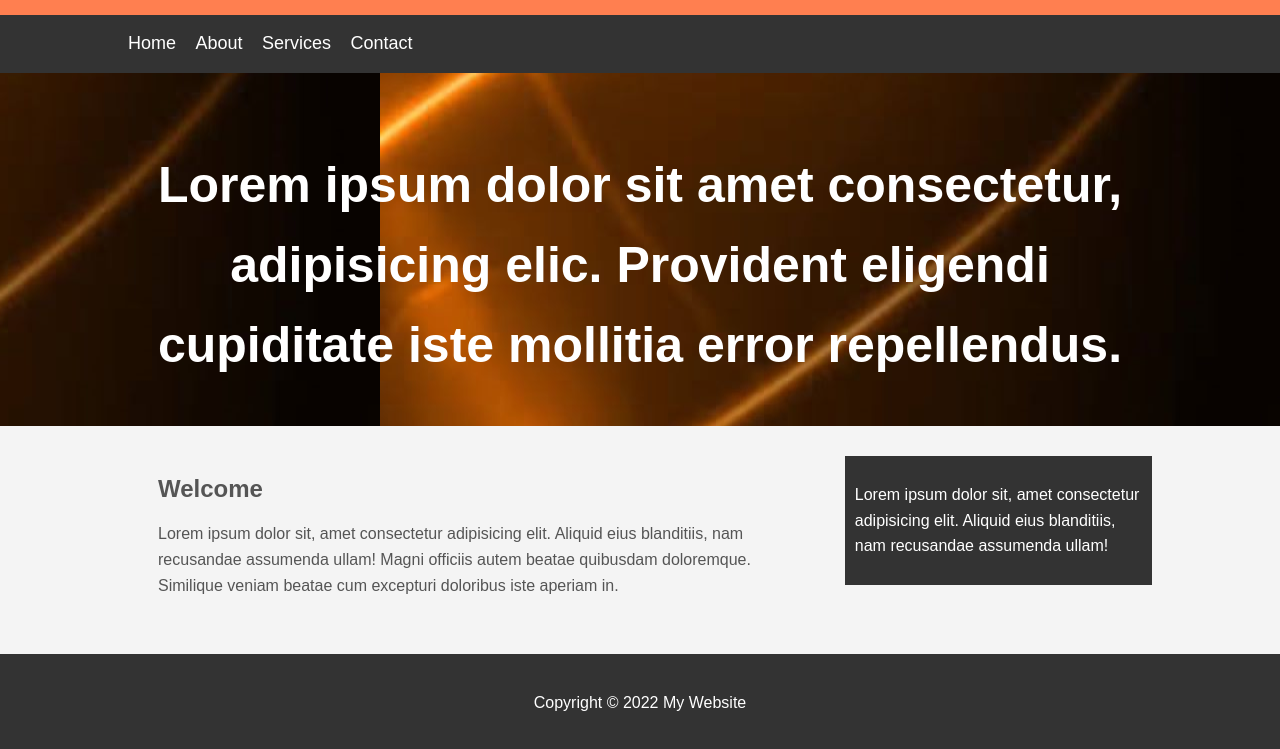
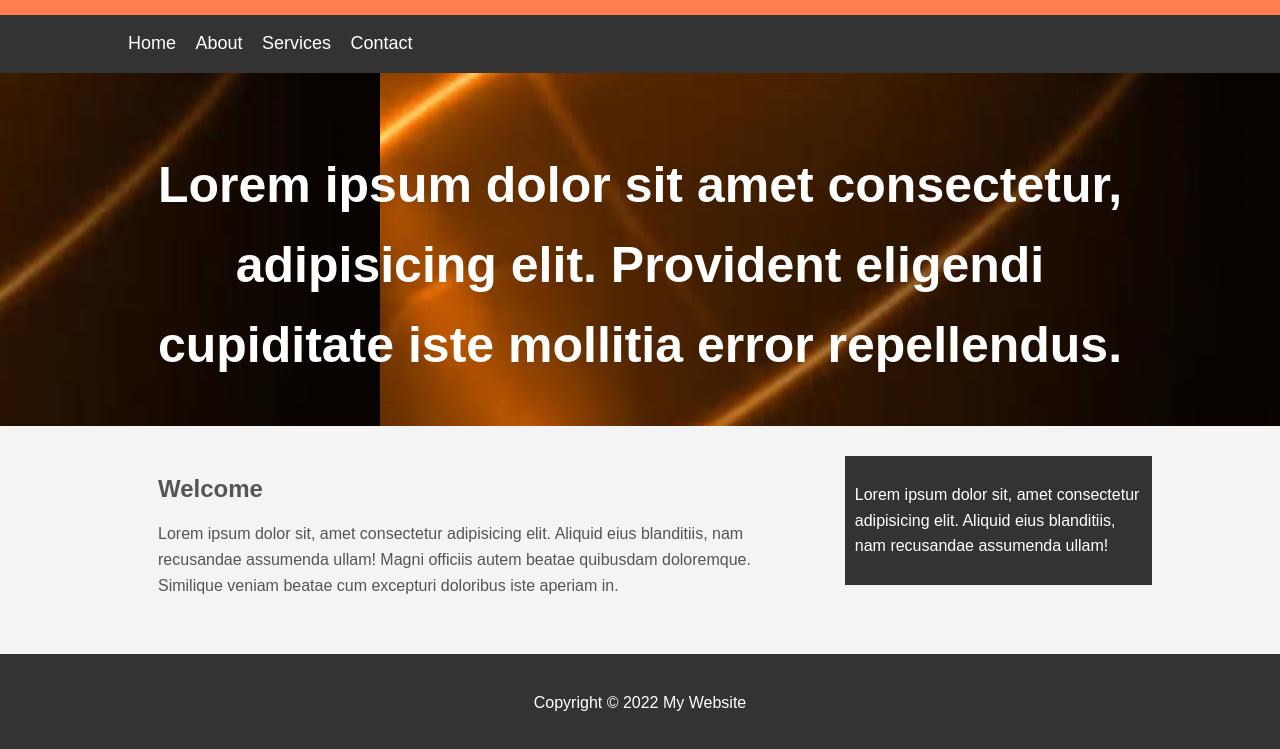
Before and after one commit to bgdahl/CSS-Website, a plain HTML site: page index.html in a window 1280 px wide. Shown: the part 53-802 px from the top of the page. Drawn offline with Linux system fonts and the light colour scheme.

Commit message:
Update index.html

```diff
--- a/index.html
+++ b/index.html
@@ -27,7 +27,7 @@
 
     <section id="showcase">
         <div class="container">
-            <h1>Lorem ipsum dolor sit amet consectetur, adipisicing elic. Provident eligendi cupiditate iste mollitia error repellendus.
+            <h1>Lorem ipsum dolor sit amet consectetur, adipisicing elit. Provident eligendi cupiditate iste mollitia error repellendus.
             </h1>
         </div>
     </section>
```
